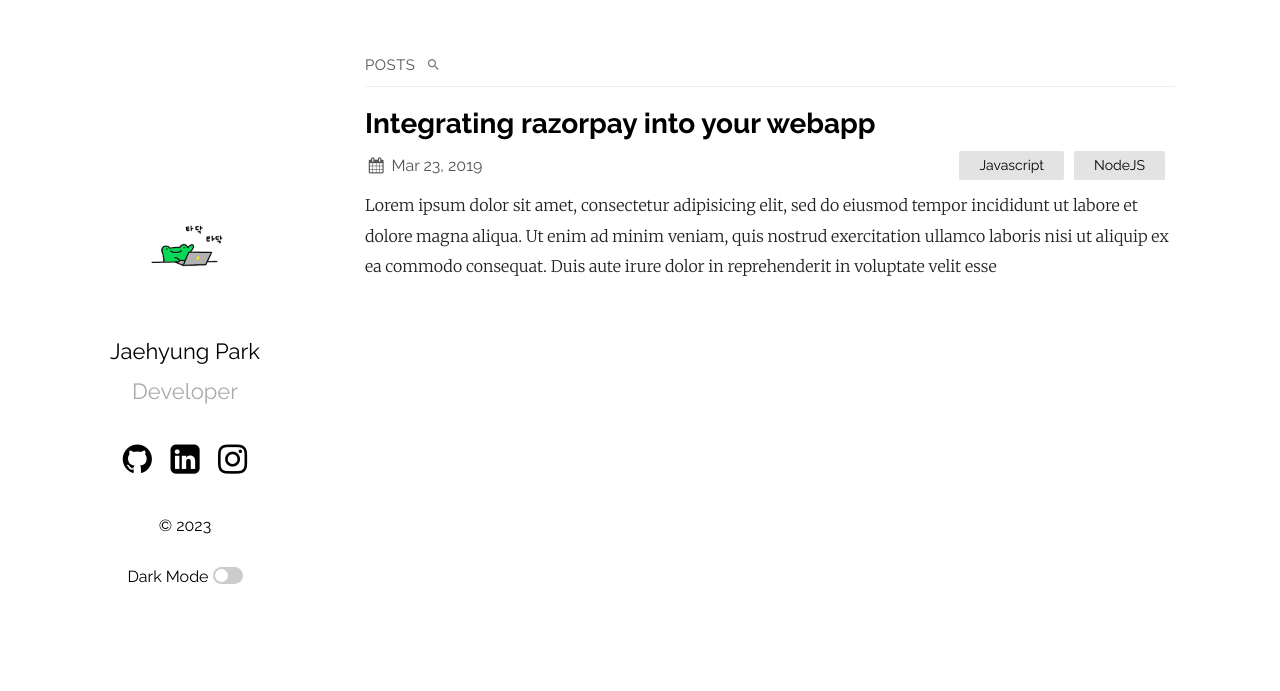
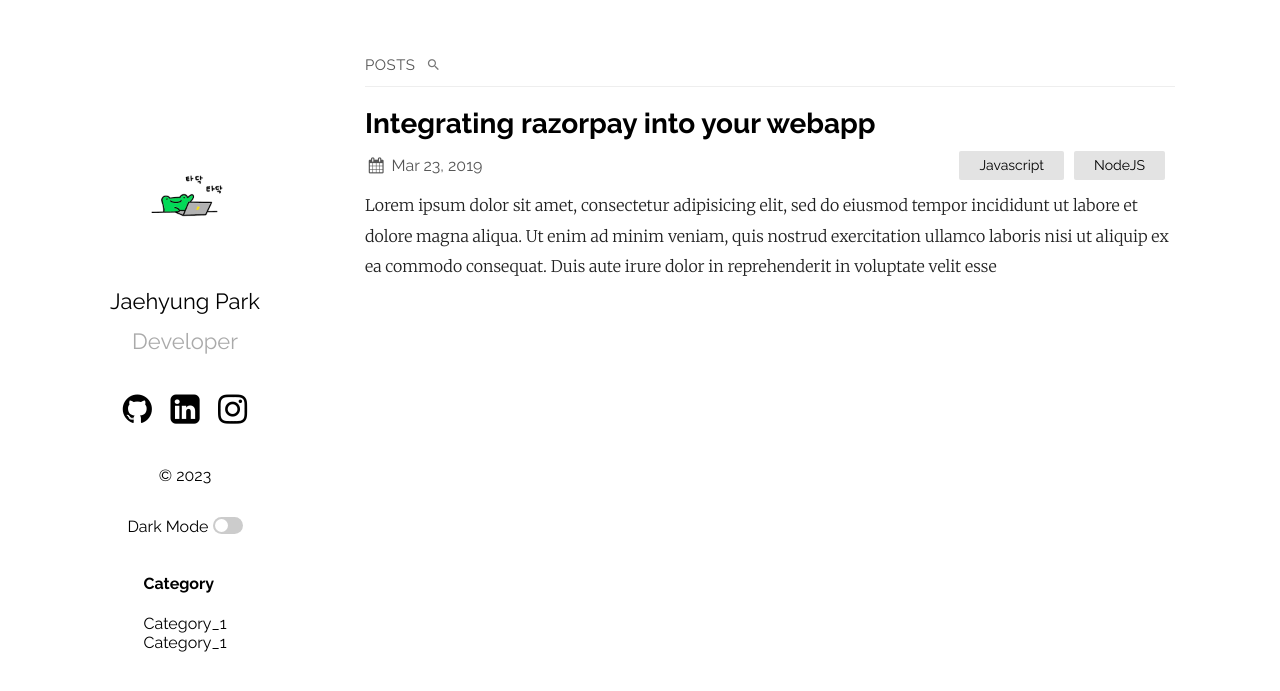
Before and after one commit to jbro321/jbro321.github.io, a Jekyll site: the page built from index.md, in a window 1280 px wide. Shown: the top 691 px of the page. Built offline with Jekyll 4.4.1, drawn with Linux system fonts in a browser that asks for light colours.

Commit message:
add category

```diff
--- a/_layouts/default.html
+++ b/_layouts/default.html
@@ -159,6 +159,65 @@
         </p>
       </div>
       {%- endif -%}
+      <div class="about-footer {{condensed_class}}">
+        <h4>Category</h4>
+        <details>
+        <summary>Category_1</summary>
+          <ul style="-webkit-padding-start:0px;">
+            <li class="" style="list-style-type: none;">
+              <a href="" class="link_item">Category_1{{ Category }}
+                <span class="c_cnt">{{ c_cnt }}</span>
+              </a>
+                <details>
+                  <ul class="sub_category_list">
+                    <li class="" style="list-style-type: none;">
+                      <a href="" class="link_sub_item">Category_1{{ Category }}
+                        <span class="c_cnt"></span>{{ c_cnt }}
+                      </a>
+                    </li>
+                  </ul>
+                </details>
+                <details>
+                  <ul class="sub_category_list">
+                    <li class="" style="list-style-type: none;">
+                      <a href="" class="link_sub_item">Category_1{{ Category }}
+                        <span class="c_cnt"></span>{{ c_cnt }}
+                      </a>
+                    </li>
+                  </ul>
+                </details>
+            </li>
+          </ul>
+        </details>
+        <details>
+          <summary>Category_1</summary>
+            <ul style="-webkit-padding-start:0px;">
+              <li class="" style="list-style-type: none;">
+                <a href="" class="link_item">Category_1{{ Category }}
+                  <span class="c_cnt">{{ c_cnt }}</span>
+                </a>
+                  <details>
+                    <ul class="sub_category_list">
+                      <li class="" style="list-style-type: none;">
+                        <a href="" class="link_sub_item">Category_1{{ Category }}
+                          <span class="c_cnt"></span>{{ c_cnt }}
+                        </a>
+                      </li>
+                    </ul>
+                  </details>
+                  <details>
+                    <ul class="sub_category_list">
+                      <li class="" style="list-style-type: none;">
+                        <a href="" class="link_sub_item">Category_1{{ Category }}
+                          <span class="c_cnt"></span>{{ c_cnt }}
+                        </a>
+                      </li>
+                    </ul>
+                  </details>
+              </li>
+            </ul>
+          </details>
+      </div>
       {% endcapture %}
       {{ footer }}
     </section>
```
